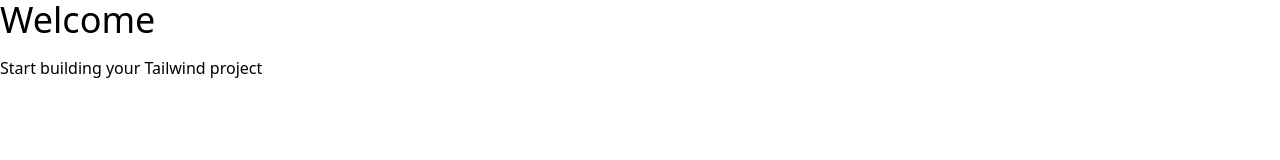
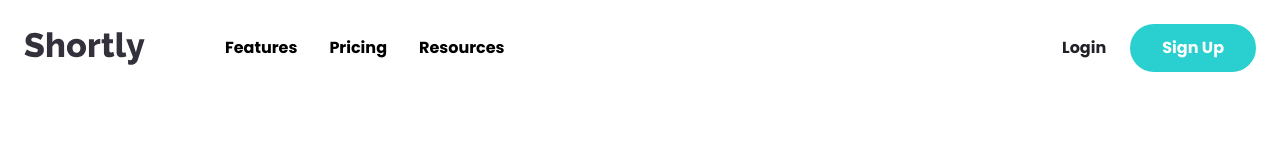
Before and after one commit to AlexGroat/tw-shortly, a website: page index.html in a window 1280 px wide. Drawn offline with Linux system fonts and the light colour scheme.

Commit message:
nav bar for desktop added

```diff
--- a/index.html
+++ b/index.html
@@ -19,7 +19,44 @@
     <title>Shortly</title>
   </head>
   <body>
-    <h1 class="text-4xl mb-4">Welcome</h1>
-    <p>Start building your Tailwind project</p>
+    <!-- Nav container -->
+    <nav class="relative container mx-auto p-6">
+      <!-- Flex container -->
+      <div class="flex items-center justify-between">
+        <!-- Flex container for logo and menu -->
+        <div class="flex items-center space-x-20">
+          <!-- Logo -->
+          <img src="images/logo.svg" alt="" />
+          <!-- Left menu -->
+          <div class="hidden lg:flex space-x-8 font-bold">
+            <a href="#" class="text-grayishVoilet hover:text-veryDarkViolet"
+              >Features</a
+            >
+            <a href="#" class="text-grayishVoilet hover:text-veryDarkViolet"
+              >Pricing</a
+            >
+            <a href="#" class="text-grayishVoilet hover:text-veryDarkViolet"
+              >Resources</a
+            >
+          </div>
+        </div>
+
+        <!-- Buttons menu -->
+        <div
+          class="hidden items-center space-x-6 font-bold text-grayishViolet lg:flex"
+        >
+          <a class="text-veryDarkViolet">Login</a>
+          <a
+            href="#"
+            class="px-8 py-3 font-bold text-white bg-cyan rounded-full hover:opacity-70"
+            >Sign Up</a
+          >
+        </div>
+
+        <!-- @todo hamburger -->
+      </div>
+
+      <!-- mobile menu -->
+    </nav>
   </body>
 </html>
```
Also changed, not shown: css/style.css.
